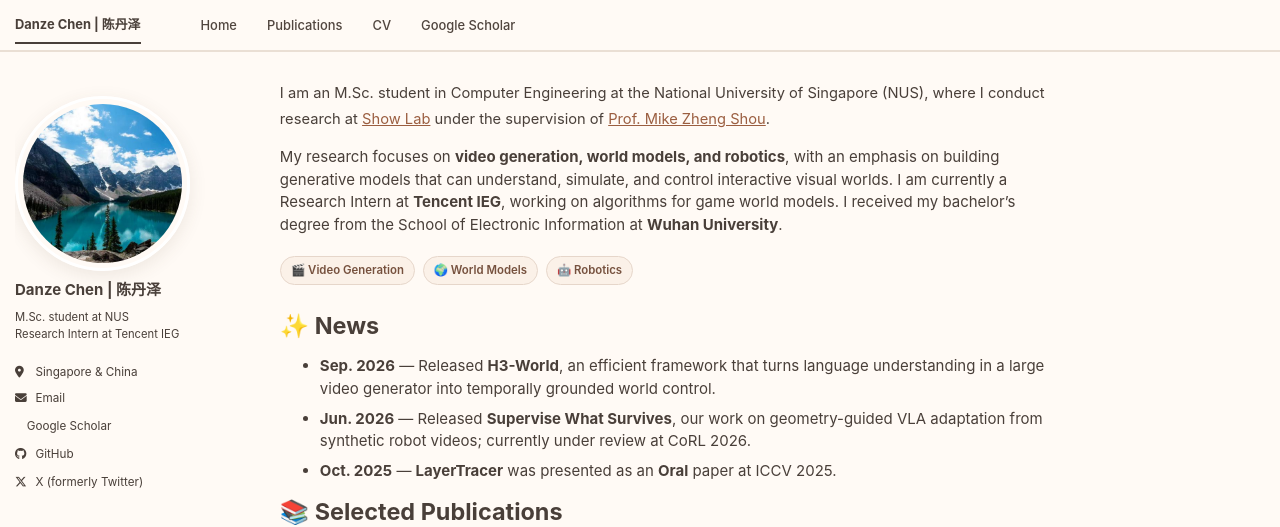
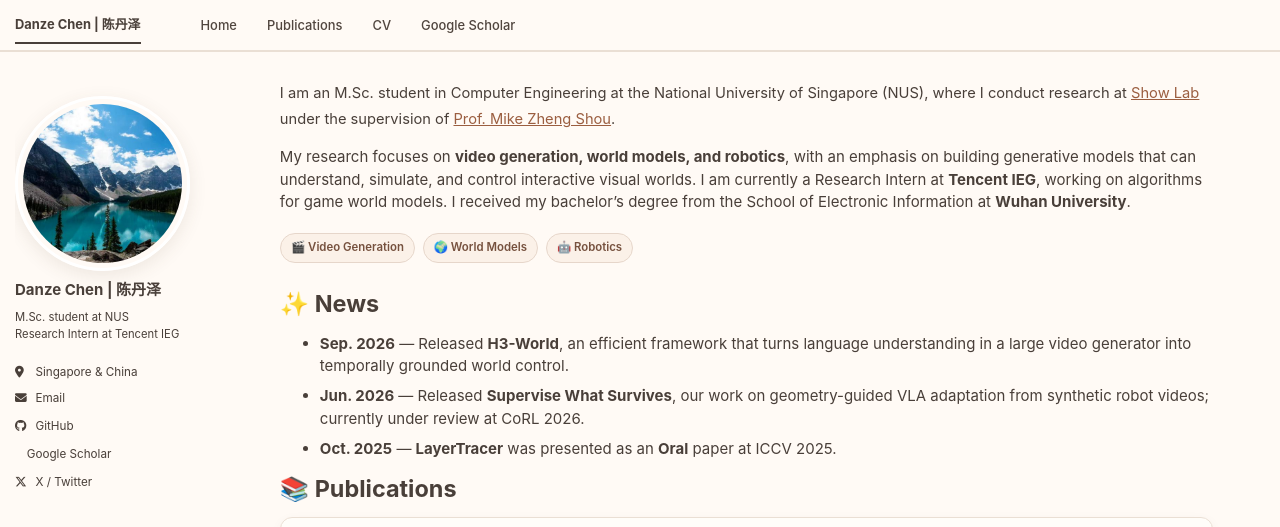
Before and after one commit to Danzer1xxxxChan/Danzer1xxxxChan.github.io, a Jekyll site: the page built from _pages/about.md, in a window 1280 px wide and 1400 px high, cut to the strip 0-527 px from the top of the window. Built offline with Jekyll 4.4.1, drawn with Linux system fonts in a browser that asks for light colours; a style sheet for code colours, icons or effects is not loaded.

Commit message:
Improve homepage readability and spacing

```diff
--- a/_includes/author-profile.html
+++ b/_includes/author-profile.html
@@ -44,6 +44,9 @@
       {% if author.arxiv %}
         <li><a href="{{ author.arxiv }}"><i class="ai ai-arxiv ai-fw icon-pad-right"></i>arXiv</a></li>
       {% endif %}
+      {% if author.github %}
+        <li><a href="https://github.com/{{ author.github }}"><i class="fab fa-fw fa-github icon-pad-right" aria-hidden="true"></i>GitHub</a></li>
+      {% endif %}
       {% if author.googlescholar %}
         <li><a href="{{ author.googlescholar }}"><i class="ai ai-google-scholar ai-fw icon-pad-right"></i>Google Scholar</a></li>
       {% endif %}
@@ -84,9 +87,6 @@
       {% endif %}
       {% if author.dribbble %}
         <li><a href="https://dribbble.com/{{ author.dribbble }}"><i class="fab fa-fw fa-dribbble icon-pad-right" aria-hidden="true"></i>Dribbble</a></li>
-      {% endif %}
-      {% if author.github %}
-        <li><a href="https://github.com/{{ author.github }}"><i class="fab fa-fw fa-github icon-pad-right" aria-hidden="true"></i>GitHub</a></li>
       {% endif %}
       {% if author.kaggle %}
         <li><a href="https://kaggle.com/{{ author.kaggle }}"><i class="fab fa-fw fa-kaggle icon-pad-right" aria-hidden="true"></i>Kaggle</a></li>
@@ -151,7 +151,7 @@
         <li><a href="https://{{ author.tumblr }}.tumblr.com"><i class="fab fa-fw fa-tumblr icon-pad-right" aria-hidden="true"></i>Tumblr</a></li>
       {% endif %}
       {% if author.twitter %}
-        <li><a href="https://twitter.com/{{ author.twitter }}"><i class="fab fa-fw fa-x-twitter icon-pad-right" aria-hidden="true"></i>X (formerly Twitter)</a></li>
+        <li><a href="https://twitter.com/{{ author.twitter }}"><i class="fab fa-fw fa-x-twitter icon-pad-right" aria-hidden="true"></i>X / Twitter</a></li>
       {% endif %}
       {% if author.vine %}
         <li><a href="https://vine.co/u/{{ author.vine }}"><i class="fab fa-fw fa-vine icon-pad-right" aria-hidden="true"></i>Vine</a></li>
--- a/_pages/about.md
+++ b/_pages/about.md
@@ -28,7 +28,7 @@ My research focuses on **video generation, world models, and robotics**, with an
 - **Jun. 2026** — Released **Supervise What Survives**, our work on geometry-guided VLA adaptation from synthetic robot videos; currently under review at CoRL 2026.
 - **Oct. 2025** — **LayerTracer** was presented as an **Oral** paper at ICCV 2025.
 
-📚 Selected Publications
+📚 Publications
 ======
 
 {% assign selected_publications = site.publications | sort: "selected_rank" %}
--- a/_sass/layout/_profile.scss
+++ b/_sass/layout/_profile.scss
@@ -99,8 +99,8 @@ body {
 
 .publication-card {
   display: grid;
-  grid-template-columns: minmax(220px, 0.9fr) minmax(0, 1.35fr);
-  gap: 1.05rem;
+  grid-template-columns: minmax(245px, 0.95fr) minmax(0, 1.45fr);
+  gap: 1.2rem;
   margin: 0.9rem 0 1.15rem;
   padding: 0.8rem;
   border: 1px solid var(--global-border-color);
@@ -150,7 +150,7 @@ body {
 
 .page__content .publication-card__title {
   margin: 0;
-  font-size: 0.92rem;
+  font-size: 0.98rem;
   line-height: 1.4;
 }
 
@@ -160,16 +160,16 @@ body {
   border-radius: 5px;
   color: #875138;
   background: #f6e5d8;
-  font-size: 0.61rem;
+  font-size: 0.67rem;
   font-weight: 700;
   white-space: nowrap;
 }
 
 .page__content .publication-card__authors,
 .page__content .publication-card__summary {
-  margin: 0.45rem 0 0;
-  font-size: 0.73rem;
-  line-height: 1.48;
+  margin: 0.5rem 0 0;
+  font-size: 0.84rem;
+  line-height: 1.55;
 }
 
 .publication-card__authors,
@@ -230,14 +230,15 @@ body {
 }
 
 .timeline-role {
-  font-size: 0.86rem;
+  font-size: 0.96rem;
   font-weight: 650;
 }
 
 .timeline-place,
 .timeline-note {
-  margin-top: 0.12rem;
-  font-size: 0.76rem;
+  margin-top: 0.16rem;
+  font-size: 0.86rem;
+  line-height: 1.5;
 }
 
 .timeline-note {
@@ -265,6 +266,12 @@ body {
   background: var(--global-footer-bg-color);
 }
 
+@media (min-width: 64em) {
+  .page {
+    padding-right: 4.1666666667%;
+  }
+}
+
 @media (max-width: 760px) {
   .publication-card {
     grid-template-columns: 1fr;
```
